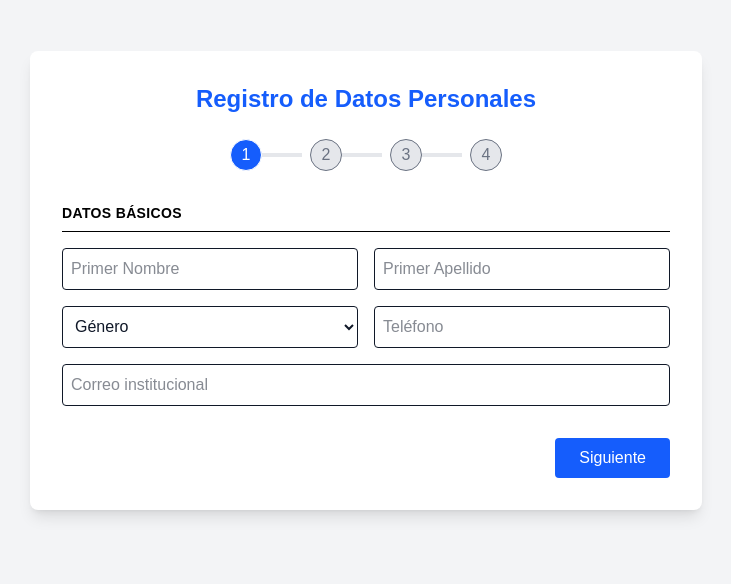
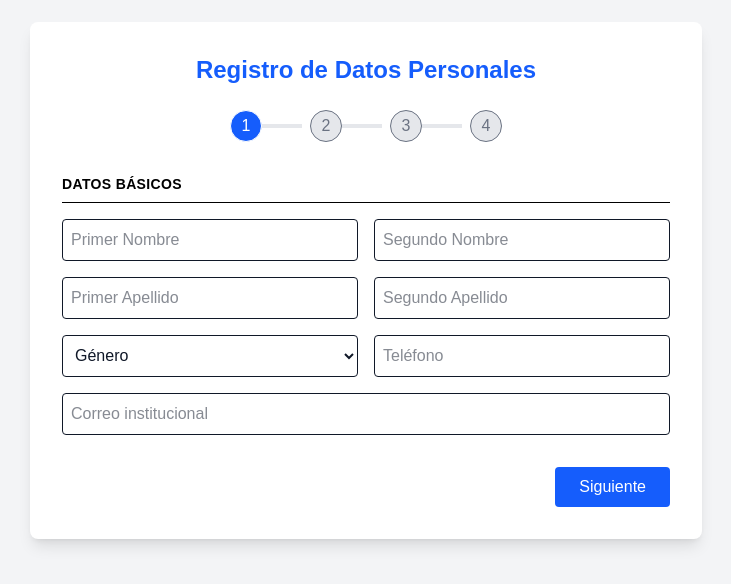
Before and after one commit to david-albarracin0017/formscomplete, a Next.js app: page / in a window 1280 px wide. Shown: the part 120-704 px from the top of the page, without its empty margins (274-1005 px from the left). Built offline with nearby package versions, Linux system fonts and the light colour scheme; no server answers; what @uploadthing/react would draw is missing.

Commit message:
dos nuevos datos

```diff
--- a/src/app/page.tsx
+++ b/src/app/page.tsx
@@ -156,7 +156,9 @@ const manejarEnvio = async (e: React.FormEvent<HTMLFormElement>) => {
             <div id="step-1" className="grid grid-cols-2 gap-4 animate-in fade-in duration-500">
               <h3 className="col-span-2 font-bold border-b pb-2 text-black text-sm uppercase tracking-wide">Datos básicos</h3>
               <input name="Nombre" placeholder="Primer Nombre" required pattern="^[a-zA-ZáéíóúÁÉÍÓÚñÑ ]+$" value={formData.Nombre || ""} onChange={handleChange} className="p-2 border rounded text-gray-900 bg-white" />
+              <input name="SNombre" placeholder="Segundo Nombre"  pattern="^[a-zA-ZáéíóúÁÉÍÓÚñÑ ]+$" value={formData.Nombre || ""} onChange={handleChange} className="p-2 border rounded text-gray-900 bg-white" />
               <input name="Apellido" placeholder="Primer Apellido" required pattern="^[a-zA-ZáéíóúÁÉÍÓÚñÑ ]+$" value={formData.Apellido || ""} onChange={handleChange} className="p-2 border rounded text-gray-900 bg-white" />
+              <input name="SApellido" placeholder="Segundo Apellido" required pattern="^[a-zA-ZáéíóúÁÉÍÓÚñÑ ]+$" value={formData.Nombre || ""} onChange={handleChange} className="p-2 border rounded text-gray-900 bg-white" />
               <select name="Genero" required value={formData.Genero || ""} onChange={handleChange} className="p-2 border rounded text-gray-900 bg-white">
                 <option value="">Género</option>
                 <option>Masculino</option>
@@ -172,7 +174,7 @@ const manejarEnvio = async (e: React.FormEvent<HTMLFormElement>) => {
               <h3 className="col-span-full font-bold border-b pb-2 text-black text-sm uppercase tracking-wide">Identificación</h3>
               <select name="TipoIdentificacion" required value={formData.TipoIdentificacion || ""} onChange={handleChange} className="p-2 border rounded text-gray-900 bg-white">
                 <option value="">Tipo Documento</option>
-                <option>CC</option><option>TI</option><option>CE</option>
+                <option>CC</option><option>TI</option><option>CE</option><option>NIUP</option>
               </select>
               <input name="NumeroIdentificacion" placeholder="Número identificación" required pattern="[0-9]+" value={formData.NumeroIdentificacion || ""} onChange={handleChange} className="p-2 border rounded text-gray-900 bg-white" />
               <div className="flex flex-col">
@@ -192,7 +194,6 @@ const manejarEnvio = async (e: React.FormEvent<HTMLFormElement>) => {
               <input name="Direccion" placeholder="Dirección" required value={formData.Direccion || ""} onChange={handleChange} className="p-2 border rounded text-gray-900 bg-white" />
               <input name="Municipio" placeholder="Municipio" required pattern="^[a-zA-ZáéíóúÁÉÍÓÚñÑ ]+$" value={formData.Municipio || ""} onChange={handleChange} className="p-2 border rounded text-gray-900 bg-white" />
               <input name="EPS" placeholder="EPS" required pattern="^[a-zA-ZáéíóúÁÉÍÓÚñÑ ]+$" value={formData.EPS || ""} onChange={handleChange} className="p-2 border rounded text-gray-900 bg-white" />
-              <input name="AFP" placeholder="AFP" required pattern="^[a-zA-ZáéíóúÁÉÍÓÚñÑ ]+$" value={formData.AFP || ""} onChange={handleChange} className="p-2 border rounded text-gray-900 bg-white" />
             </div>
           )}
 
```
